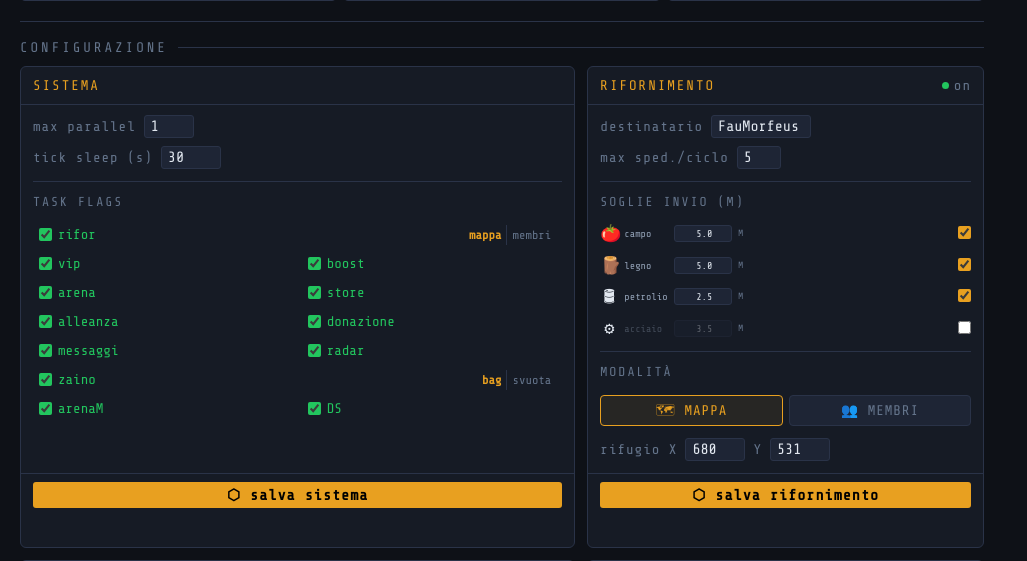
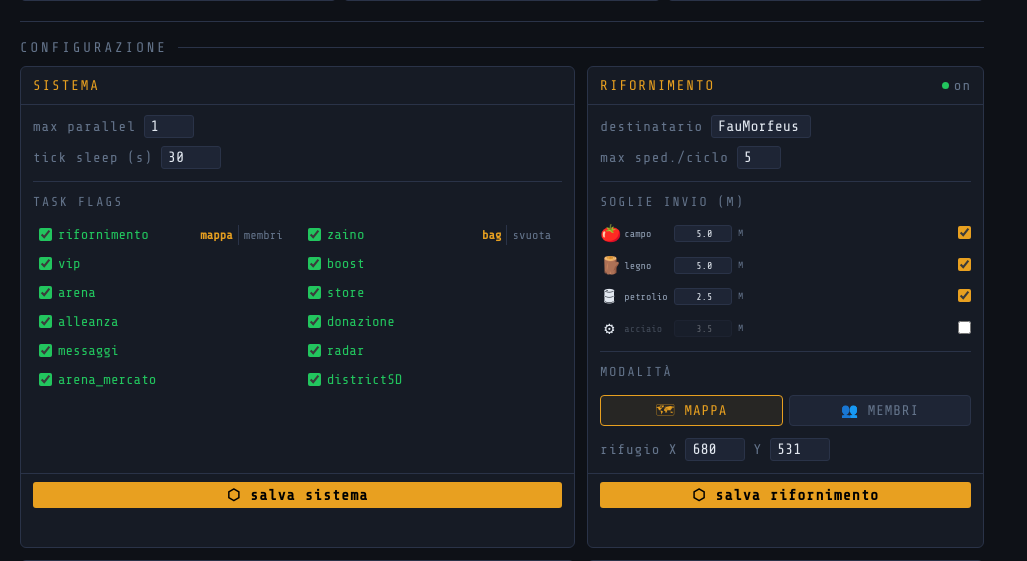
Before and after one commit to faustodba/doomsday-engine, a FastAPI app: page /ui in a window 1280 px wide. Shown: the part 894-1455 px from the top of the page, without its empty margins (0-1027 px from the left). Run offline with FastAPI, Linux system fonts and the light colour scheme; some libraries are stand-ins or nearby versions; some web fonts are replaced.

Commit message:
feat(WU24): rifornimento+zaino accoppiati side-by-side, max 15 char nomi

```diff
--- a/dashboard/app.py
+++ b/dashboard/app.py
@@ -309,24 +309,25 @@ def partial_task_flags_v2(request: Request):
         },
     }
 
-    # raccolta esclusa: è sempre attiva, non controllabile da UI
+    # raccolta esclusa: è sempre attiva, non controllabile da UI.
+    # auto-WU24 (27/04): rifornimento+zaino accoppiati nella stessa riga
+    # del grid 2-col (compound side-by-side, no più span 2 cols).
     ORDER = [
-        "rifornimento", "vip", "boost", "arena", "store",
-        "alleanza", "donazione", "messaggi", "radar", "zaino",
+        "rifornimento", "zaino",
+        "vip", "boost",
+        "arena", "store",
+        "alleanza", "donazione",
+        "messaggi", "radar",
         "arena_mercato", "district_showdown",
     ]
 
     # auto-WU22 (27/04): rewrite as 2-col checkbox rows (style rifornimento .rr-cb)
-    # auto-WU23 (27/04): abbreviazione nomi >10 char + compound span 2 cols.
+    # auto-WU24 (27/04): max nome 15 char (abbrev solo district_showdown);
+    # rifornimento+zaino side-by-side (no compound span 2 cols).
     ABBREV = {
-        "messaggi":          "msg",
-        "alleanza":          "alleanza",
-        "rifornimento":      "rifor",
-        "donazione":         "donaz",
-        "arena_mercato":     "arenaM",
-        "district_showdown": "DS",
-        "radar_census":      "radCens",
+        "district_showdown": "districtSD",  # 17 → 10
     }
+    MAX_LEN = 15
     rows     = []
     rendered = set()
 
@@ -338,8 +339,8 @@ def partial_task_flags_v2(request: Request):
         on      = flags.get(name, True)
         on_cls  = "on" if on else "off"
         checked = "checked" if on else ""
-        # Abbreviato se nome > 10 char
-        display = ABBREV.get(name, name) if len(name) > 10 else name
+        # Abbreviazione solo se nome > MAX_LEN char
+        display = ABBREV.get(name, name) if len(name) > MAX_LEN else name
 
         if name in COMPOUND:
             c    = COMPOUND[name]
@@ -351,7 +352,7 @@ def partial_task_flags_v2(request: Request):
                     f'onclick="event.preventDefault();setModeRemote(\'{name}\',\'{s}\')">{s}</span>'
                 )
             subs_html = '<span class="task-subs">' + "".join(subs) + '</span>'
-            rows.append(f'''<label class="task-row compound {on_cls}" title="{name}">
+            rows.append(f'''<label class="task-row {on_cls}" title="{name}">
               <input type="checkbox" class="task-cb" {checked}
                      onchange="toggleTaskFlag('{name}', this.checked)">
               <span class="task-name">{display}</span>
--- a/dashboard/static/style.css
+++ b/dashboard/static/style.css
@@ -288,8 +288,6 @@ html, body {
 .task-row .task-sub:hover { color: var(--text-mid); }
 .task-row .task-sub + .task-sub { border-left: 0.5px solid var(--border); }
 .task-row.off .task-subs { display: none; }
-/* Compound (rifornimento+mappa|membri / zaino+bag|svuota) span 2 cols */
-.task-row.compound { grid-column: 1 / -1; }
 
 /* ── Config 4 colonne (sistema più larga per task flags) ──── */
 .cfg4 { display: grid; grid-template-columns: 1.4fr 1fr 1fr 1fr; gap: var(--gap); }
```
